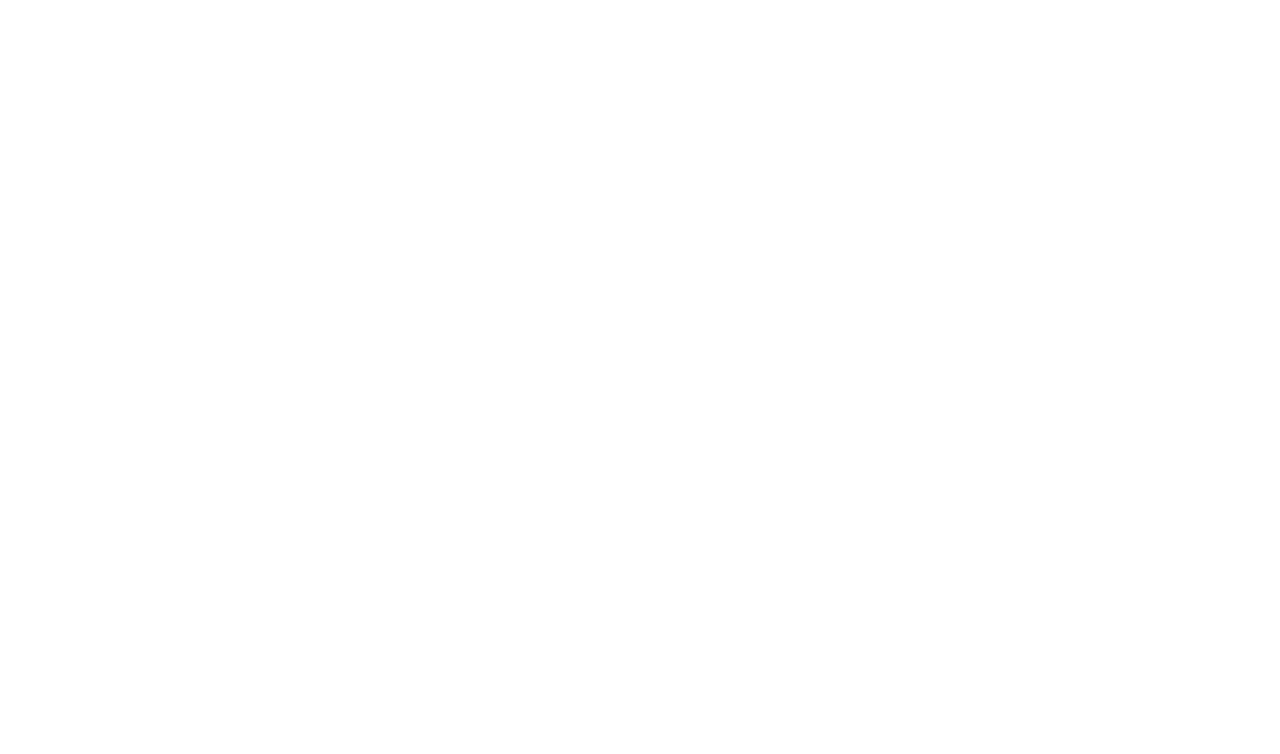
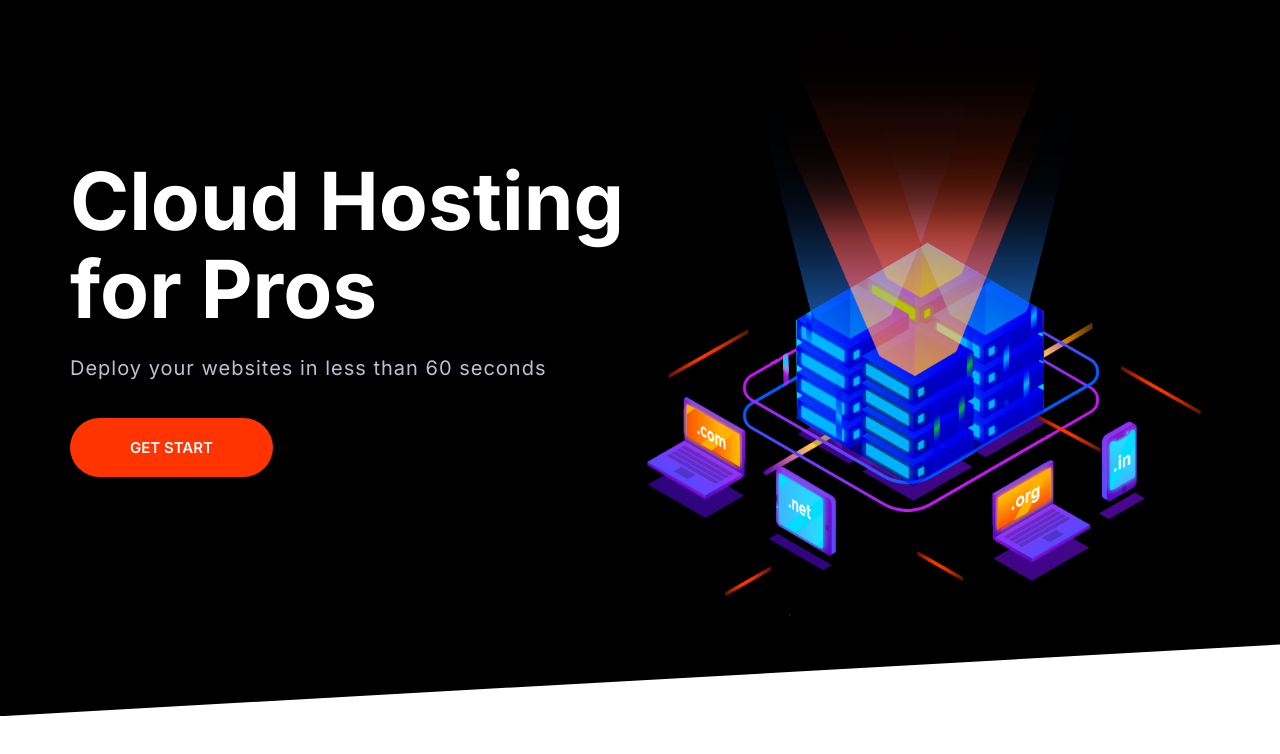
Before and after one commit to darecallad/responsiveProject1, a plain HTML site: page docs/index.html in a window 1280 px wide. Drawn offline with Linux system fonts and the light colour scheme.

Commit message:
define Hero component

```diff
--- a/docs/css/styles.css
+++ b/docs/css/styles.css
@@ -31,6 +31,7 @@ h2,
 h3 {
   color: var(--color-headings);
   margin-bottom: 1rem;
+  line-height: 1.1;
 }
 
 h1 {
@@ -584,6 +585,33 @@ a {
   }
 }
 
+/* Heros */
+
+.hero__tagline {
+  font-size: 2rem;
+  color: #b9c3cf;
+  letter-spacing: 1px;
+  margin: 2rem 0 5rem;
+}
+
+.hero__image {
+  width: 100%;
+}
+
+.hero {
+  clip-path: polygon(0% 0%, 100% 0%, 100% 90%, 0% 100%);
+}
+
+@media screen and (min-width: 768px) {
+  .hero {
+    padding-top: 0;
+  }
+  .hero__content {
+    text-align: left;
+    align-self: center;
+  }
+}
+
 @media screen and (min-width: 1024px) {
   .quote {
     font-size: 2rem;
--- a/docs/index.html
+++ b/docs/index.html
@@ -13,5 +13,18 @@
     <link rel="stylesheet" href="css/normalize.css" />
     <link rel="stylesheet" href="css/styles.css" />
   </head>
-  <body></body>
+  <body>
+    <section class="block block--dark block--skewed-left hero">
+      <div class="container grid grid--1x2">
+        <header class="block__header hero__content">
+          <h1 class="block__heading">Cloud Hosting for Pros</h1>
+          <p class="hero__tagline">
+            Deploy your websites in less than 60 seconds
+          </p>
+          <a href="#" class="btn btn--accent btn--stretched">Get Start</a>
+        </header>
+        <img class="hero__image" src="images/banner.png" alt="banner" />
+      </div>
+    </section>
+  </body>
 </html>
```
Also changed, not shown: docs/components/hero.html (added, +10 -0 lines), docs/images/banner.png (added).
